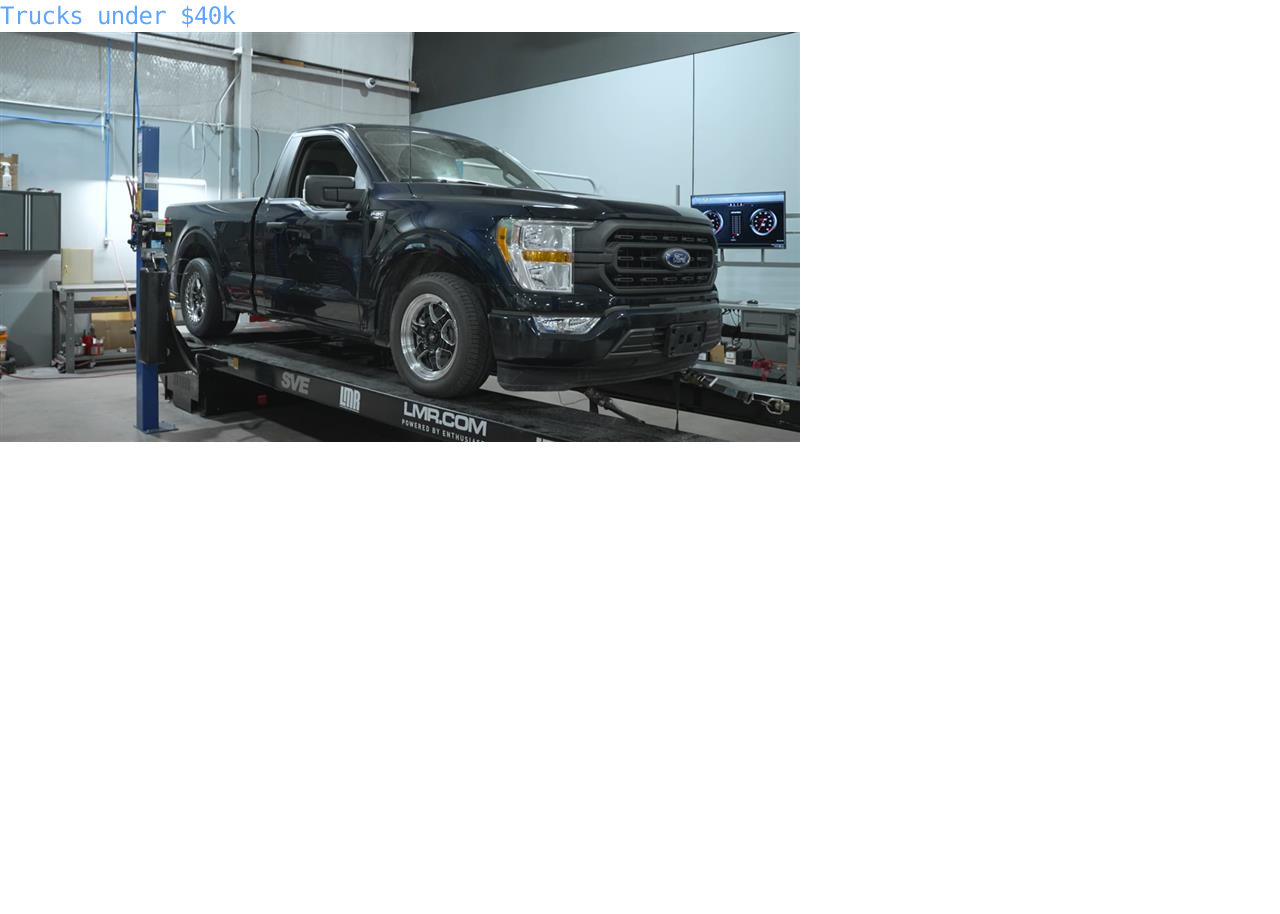
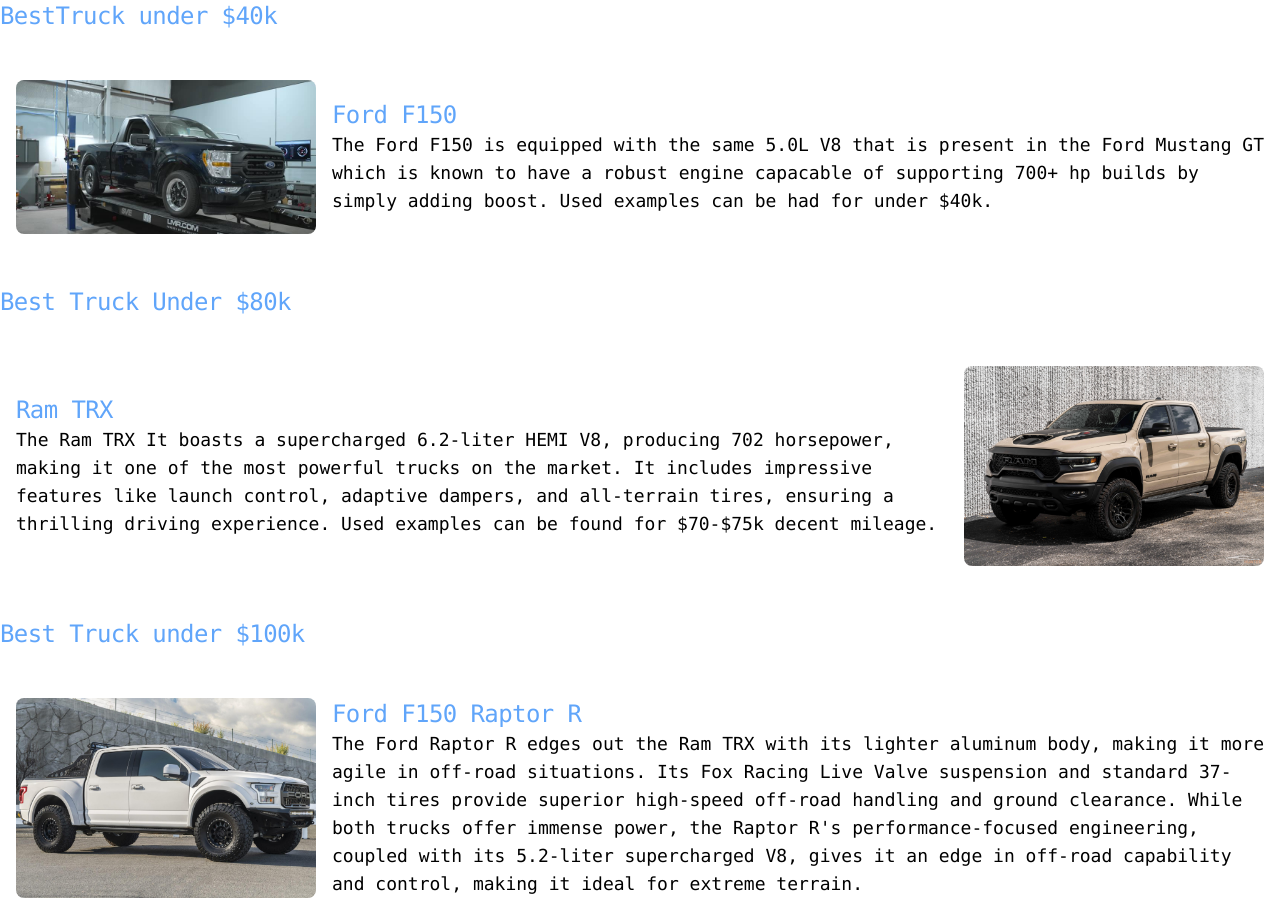
Before and after one commit to JayHall2002/inflation-best-cars-blog, a Next.js app in the folder car-blog/: page /perftruck in a window 1280 px wide. Shown: the part 700-1614 px from the top of the page. Before the commit the page ends 1142 px from the top, so only its background shows below. Built offline with nearby package versions, Linux system fonts and the light colour scheme.

Commit message:
Completed Performance Truck page, will make more aesthetic later

```diff
--- a/car-blog/app/perftruck/page.tsx
+++ b/car-blog/app/perftruck/page.tsx
@@ -4,7 +4,8 @@
 import Navbar from "../components/Navbar";
 import Image from "next/image";
 import fordcoy from '../images/coyoteford.jpeg';
-
+import ramtrx from '../images/trxram.jpeg';
+import fordrap from '../images/fordrap.jpeg'
 export default function Perftrucks() {
     return (
         <div>
@@ -27,16 +28,115 @@
                     <h1>Performance Trucks</h1>
                 </div>
             </div>
-            {/* Introducing a Top 10 Truck List */}
+            {/* Introducing a  Truck List */}
             <div className="text-center font-bold font-mono text-4xl mt-7 text-blue-500 hover:scale-110 hover:text-gray-400">
                 <h2>Top Performance Trucks</h2>
             </div>
             <h3 className="text-center font-mono">This will be a list of the Top Performance trucks as of September 2024 at each price point</h3>
-            {/* Trucks Under $40k */}
+            {/* Best Truck Under $40k */}
             <div>
-                <h2 className="text-2xl mt-9 font-mono tracking-tight text-blue-400">Trucks under $40k</h2>
+                <h2 className="text-2xl mt-9 font-mono tracking-tight text-blue-400">BestTruck under $40k</h2>
             </div>
-            <Image src={fordcoy} alt="Ford F150" />
+            <div className="flex items-center mt-8 p-4">
+                <div className="flex-shrink-0 relative group">
+                    <Image src={fordcoy} alt="Ford F150" width={300} height={300}
+                    className="rounded-lg group-hover:scale-110 group-hover:blur-custom-sm"
+                    />
+                    <div
+                    className="absolute inset-0 flex items-center justify-center text-white
+                    font-semibold opacity-0 group-hover:opacity-100 transition-opacity duration-300">
+                        <ul className="mt-2">
+                            <li>Engine: V8 Coyote</li>
+                            <li>Power: 450 hp</li>
+                            <li>Torque: 510 lb-ft</li>
+                            <li>0-60 mph: 5.4 seconds</li>
+                            <li>Towing Capacity: 14,000 lbs</li>
+                        </ul>
+                    </div>
+                </div>
+
+
+                <div className="ml-4">
+                    <h2 className="text-2xl font-mono tracking-tight text-blue-400">Ford F150</h2>
+                    <p className="text-lg font-mono">
+                        The Ford F150 is equipped with the same 5.0L V8 that is present in the Ford Mustang GT
+                        which is known to have a robust engine capacable of supporting 700+ hp builds by simply
+                        adding boost. Used examples can be had for under $40k.
+                    </p>
+                </div>
+            </div>
+            {/* Best Truck Under $80k */}
+            <div>
+                <h2 className="text-2xl mt-9 font-mono tracking-tight text-blue-400">Best Truck Under $80k</h2>
+            </div>
+            <div className="flex items-center mt-8 p-4">
+                {/* Description on the Left */}
+                <div className="mr-4">
+                    <h2 className="text-2xl font-mono tracking-tight text-blue-400">Ram TRX</h2>
+                    <p className="text-lg font-mono">
+                        The Ram TRX It boasts a supercharged 6.2-liter HEMI V8, producing 702 horsepower,
+                        making it one of the most powerful trucks on the market. It includes impressive
+                        features like launch control, adaptive dampers, and all-terrain tires,
+                        ensuring a thrilling driving experience. Used examples can be found for $70-$75k
+                        decent mileage.
+                    </p>
+                </div>
+
+                {/* Image on the Right */}
+                <div className="flex-shrink-0 relative group">
+                    <Image
+                        src={ramtrx}
+                        alt="Ram TRX"
+                        width={300}
+                        height={300}
+                        className="rounded-lg group-hover:scale-110 group-hover:blur-custom-sm"
+                    />
+                    <div className="absolute inset-0 flex items-center justify-center text-white font-semibold opacity-0 group-hover:opacity-100 transition-opacity duration-300">
+                        <ul className="mt-2">
+                            <li>Engine: 6.2-liter supercharged V8</li>
+                            <li>Power: 702 hp</li>
+                            <li>Torque: 650 lb-ft</li>
+                            <li>0-60 mph: 4.5 seconds</li>
+                            <li>Towing Capacity: 8,100 lbs</li>
+                        </ul>
+                    </div>
+                </div>
+            </div>
+            {/* Best Truck Under $100k */}
+            <div>
+                <h2 className="text-2xl mt-9 font-mono tracking-tight text-blue-400">Best Truck under $100k</h2>
+            </div>
+            <div className="flex items-center mt-8 p-4">
+                <div className="flex-shrink-0 relative group">
+                    <Image src={fordrap} alt="Ford Raptor" width={300} height={300}
+                    className="rounded-lg group-hover:scale-110 group-hover:blur-custom-sm"
+                    />
+                    <div
+                    className="absolute inset-0 flex items-center justify-center text-white
+                    font-semibold opacity-0 group-hover:opacity-100 transition-opacity duration-300">
+                        <ul className="mt-2">
+                            <li>Engine: 5.2L Supercharged V8</li>
+                            <li>Power: 700 hp</li>
+                            <li>Torque: 640 lb-ft</li>
+                            <li>0-60 mph: 3.7 seconds</li>
+                            <li>Towing Capacity: 8,700 lbs</li>
+                        </ul>
+                    </div>
+                </div>
+
+
+                <div className="ml-4">
+                    <h2 className="text-2xl font-mono tracking-tight text-blue-400">Ford F150 Raptor R</h2>
+                    <p className="text-lg font-mono">
+                    The Ford Raptor R edges out the Ram TRX with its lighter aluminum body,
+                    making it more agile in off-road situations. Its Fox Racing Live Valve suspension
+                    and standard 37-inch tires provide superior high-speed off-road handling and ground
+                    clearance. While both trucks offer immense power, the Raptor R's performance-focused
+                    engineering, coupled with its 5.2-liter supercharged V8, gives it an edge in off-road
+                    capability and control, making it ideal for extreme terrain.
+                    </p>
+                </div>
+            </div>
         </div>
     );
 }
```
Also changed, not shown: car-blog/app/images/fordrap.jpeg (added), car-blog/app/images/trxram.jpeg (added).
